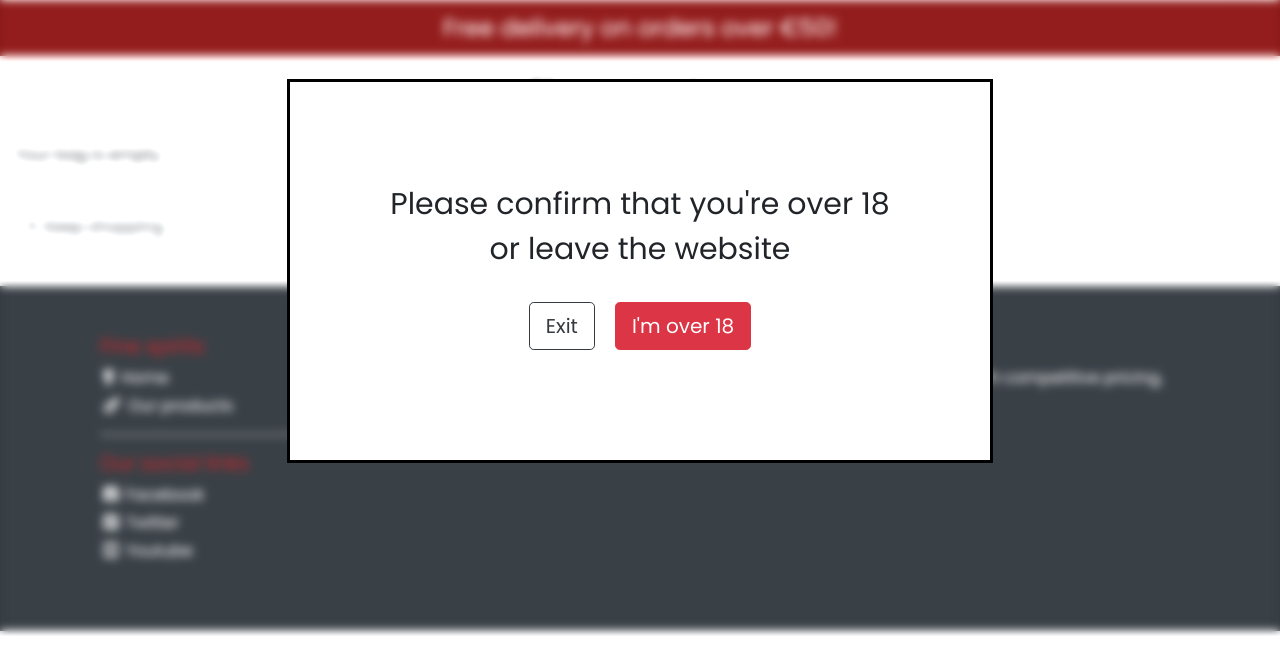
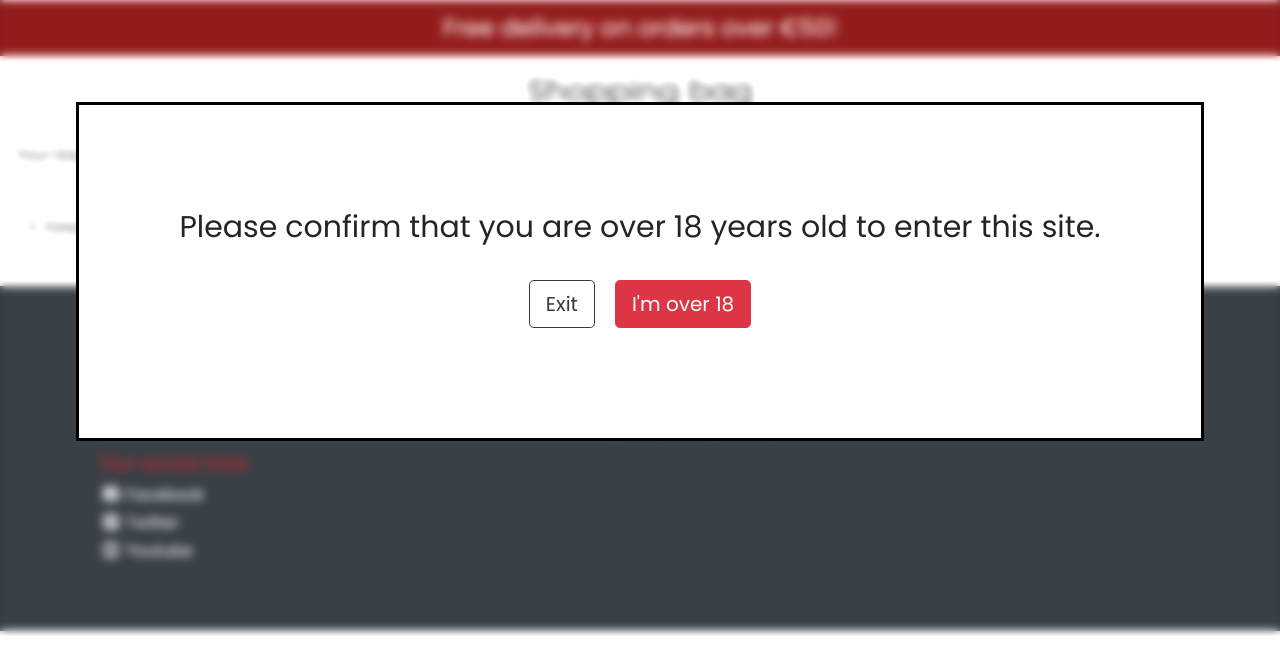
Before and after one commit to Code-Institute-Submissions/FrankN88-fine-spirits_AprResub, a Django app: page /bag/ in a window 1280 px wide. Shown: the part 129-800 px from the top of the page. Run offline with Django 3.2, Linux system fonts and the light colour scheme; some libraries are stand-ins or nearby versions.

Commit message:
added element to the readme,footer, images to be added

```diff
--- a/templates/includes/footer.html
+++ b/templates/includes/footer.html
@@ -34,7 +34,7 @@
     <!-- POPUP UNDERAGE -->
     <div class="popup_home_overlay">
         <div class="popup_home">
-            Please confirm that you're over 18<br>or leave the website
+            Please confirm that you are over 18 years old to enter this site.
             <div>
                 <a href="https://google.com" class="btn btn-outline-dark btn-lg d-block">Exit</a>
                 <a href="javascript:void(0)" id="accept_confirm_over18" class="btn btn-danger btn-lg d-block">I'm over 18</a>
```
Also changed, not shown: README.md.
